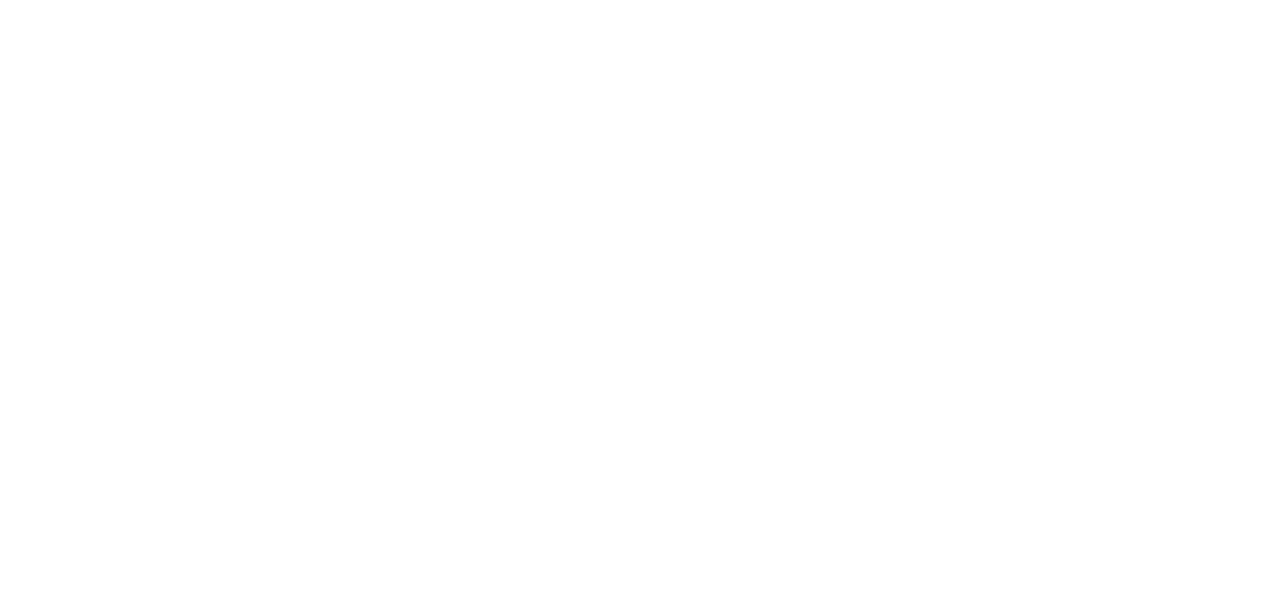
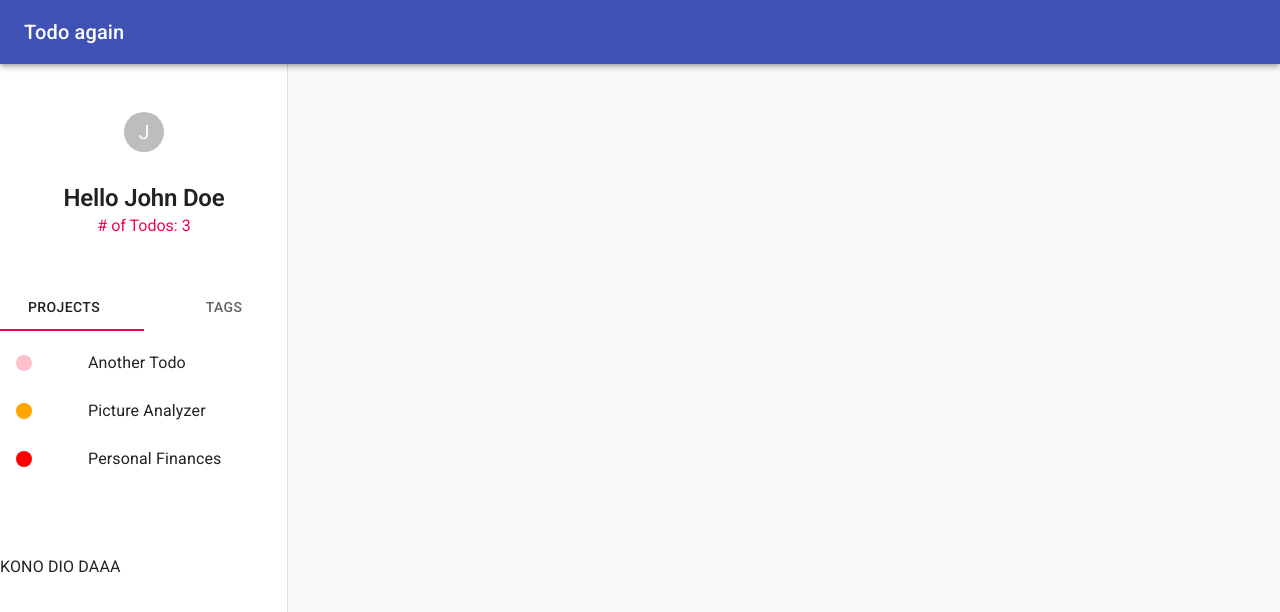
Before and after one commit to wilsonj806/todolet, a React (Create React App) app in the folder client/: page / in a window 1280 px wide. Shown: the top 612 px of the page. Built offline with nearby package versions, Linux system fonts and the light colour scheme.

Commit message:
Add scripting to App, correct file paths
Add Body, Main, and Nav to App.tsx

```diff
--- a/client/src/App.tsx
+++ b/client/src/App.tsx
@@ -1,9 +1,16 @@
 import React, { memo } from 'react';
+
+import Body from './components/Body';
+import Main from './containers/Main';
+import Nav from './containers/Nav/Nav';
+
 
 const App = memo(props => {
   return (
-    <div className="App">
-    </div>
+    <Body>
+      <Nav/>
+      <Main></Main>
+    </Body>
   );
 })
 
--- a/client/src/components/Body.tsx
+++ b/client/src/components/Body.tsx
@@ -4,7 +4,7 @@
 import { StylesHook } from '@material-ui/styles/makeStyles';
 import { makeStyles, createStyles, Theme } from '@material-ui/core/styles';
 
-import { BodyProps } from '../../types/index';
+import { BodyProps } from '../types/index';
 
 // The extra typing is overkill but it's mostly for completness/ exhaustiveness
 const useStyles: StylesHook<Styles<any, any, any>> = makeStyles ((theme: Theme) => createStyles({
--- a/client/src/containers/Main.tsx
+++ b/client/src/containers/Main.tsx
@@ -3,7 +3,7 @@
 import { StylesHook } from '@material-ui/styles/makeStyles';
 import { makeStyles, createStyles, Theme } from '@material-ui/core/styles';
 
-import { MainProps } from '../../types/index';
+import { MainProps } from '../types/index';
 
 
 const useStyles: StylesHook<Styles<any, any, any>> = makeStyles ((theme: Theme) =>
```
